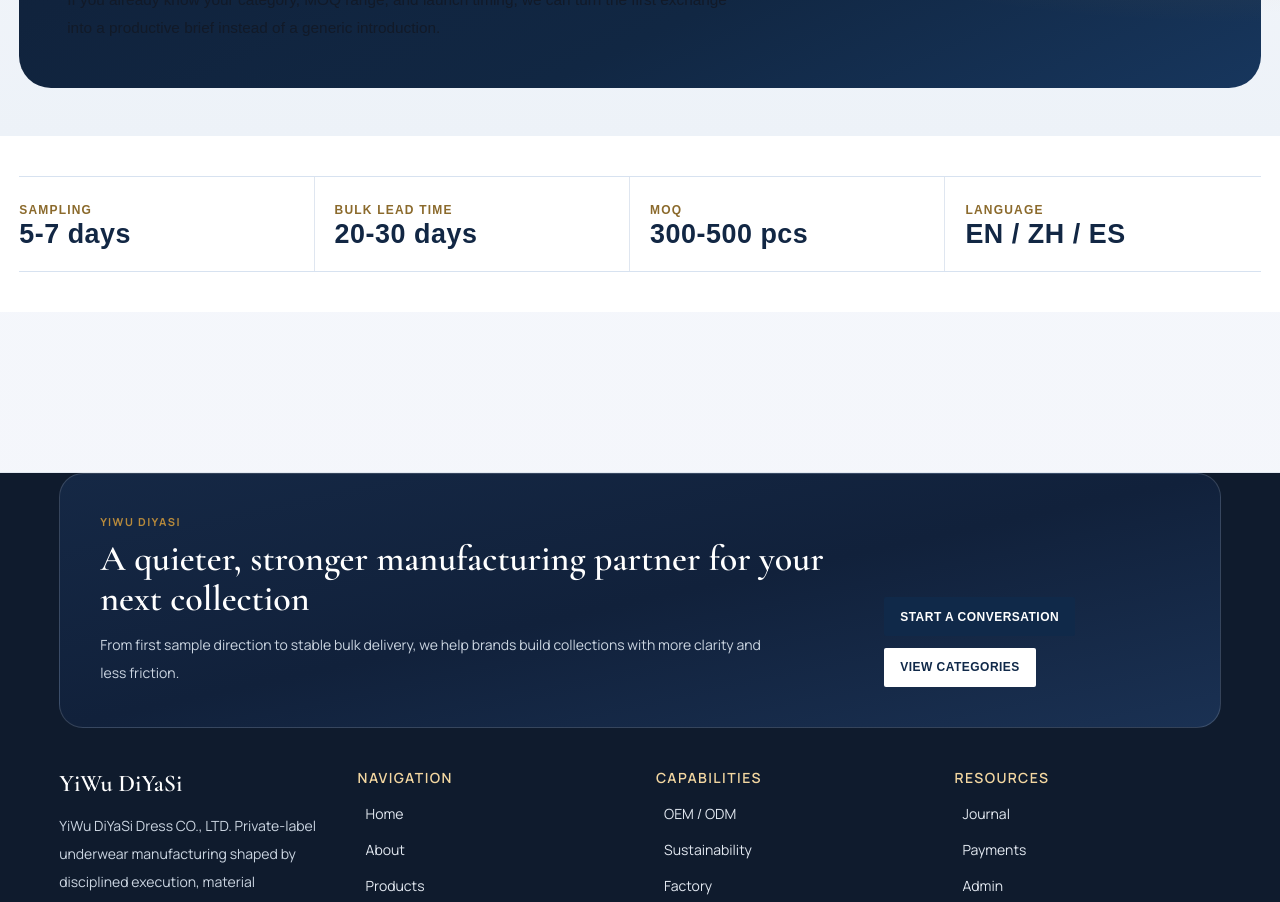
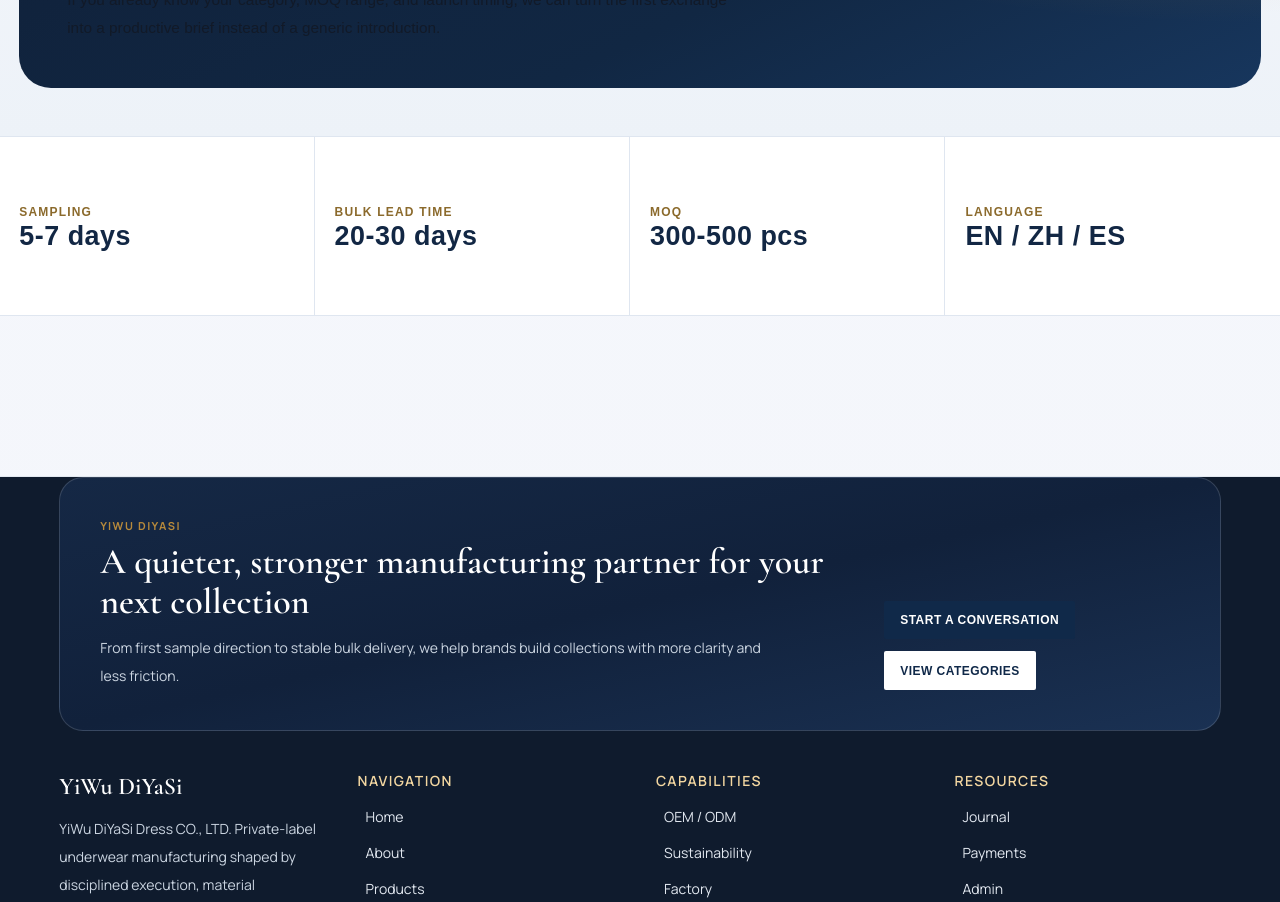
Before and after one commit to 156631890/diyasi, a Next.js app in the folder apps/web/: page / in a window 1280 px wide. Shown: the part 6140-7042 px from the top of the page. Built offline with nearby package versions, Linux system fonts and the light colour scheme; no server answers.

Commit message:
Make homepage info bar full-width

```diff
--- a/apps/web/app/globals.css
+++ b/apps/web/app/globals.css
@@ -293,6 +293,11 @@
 
 .home-wide-band-white {
   background: #ffffff;
+}
+
+.factory-info-band {
+  border-top: 1px solid #dfe6f0;
+  border-bottom: 1px solid #dfe6f0;
 }
 
 .home-wide-band-dark {
@@ -1040,13 +1045,16 @@
   display: grid;
   grid-template-columns: repeat(4, minmax(0, 1fr));
   gap: 1.25rem;
-  border-top: 1px solid #d7e2f0;
-  border-bottom: 1px solid #d7e2f0;
+  align-items: stretch;
   padding: 0;
 }
 
 .factory-info-item {
-  padding: 1.5rem 1.4rem 1.35rem 0;
+  display: flex;
+  flex-direction: column;
+  justify-content: center;
+  min-height: 178px;
+  padding: 2rem 1.6rem 1.8rem 0;
   border-right: 1px solid #dfe6f0;
 }
 
@@ -1437,6 +1445,7 @@
     border-right: 0;
     border-bottom: 1px solid #dfe6f0;
     padding-right: 0;
+    min-height: 0;
   }
 
   .factory-info-item:last-child {
--- a/apps/web/app/page.tsx
+++ b/apps/web/app/page.tsx
@@ -613,8 +613,8 @@
         </div>
       </section>
 
-      <section className="home-wide-band home-wide-band-white">
-        <div className="home-full-bleed-shell py-10">
+      <section className="home-wide-band home-wide-band-white factory-info-band">
+        <div className="home-full-bleed-shell py-0">
           <div className="factory-info-bar">
           {t.infoBar.map((item) => (
             <article key={item.label} className="factory-info-item">
```
